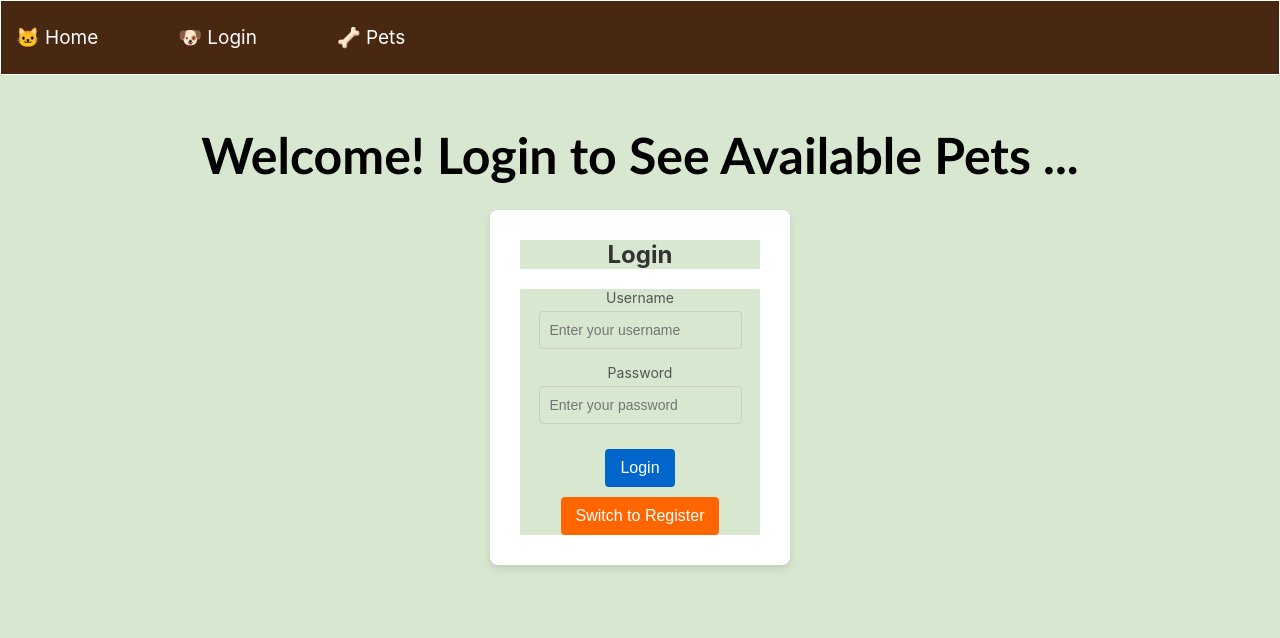
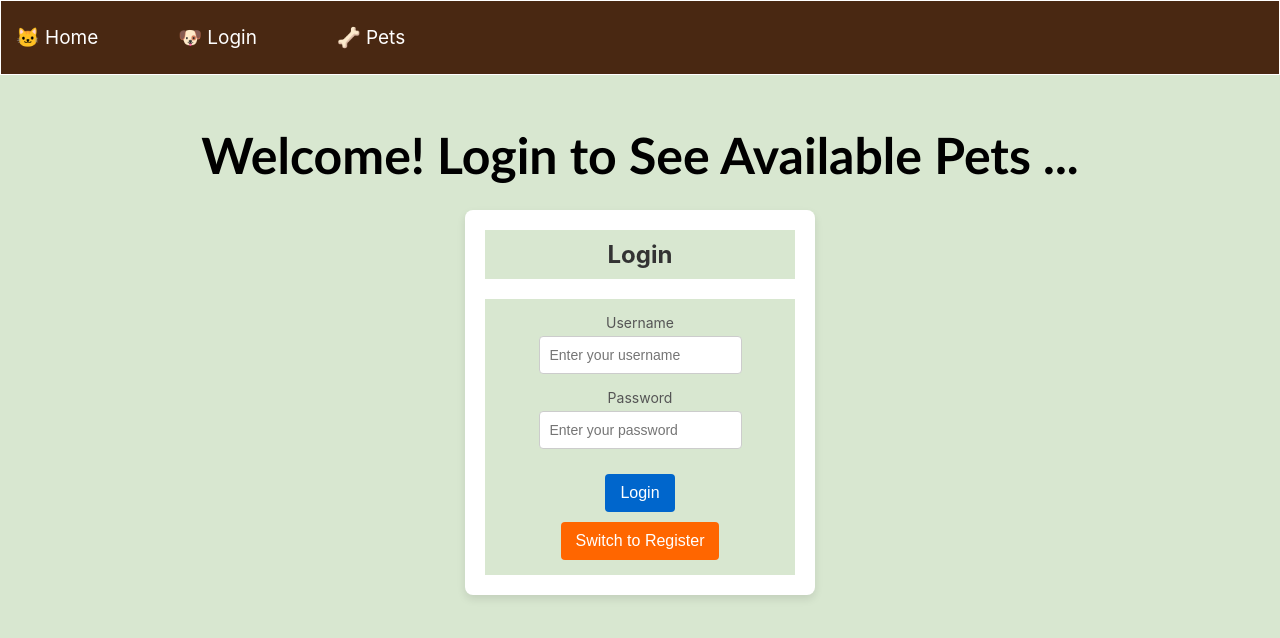
Before and after one commit to brepp22/friends, a React (Create React App) app in the folder client/: page /login in a window 1280 px wide. Shown: the top 638 px of the page. Built offline with nearby package versions, Linux system fonts and the light colour scheme.

Commit message:
login updated

```diff
--- a/client/src/App.css
+++ b/client/src/App.css
@@ -9,34 +9,6 @@ html, body {
   height: 100%;
 }
 
-/* .loginForm {
-  text-align: center;
-}
-
-.login-input {
-  width: 15%;
-  padding: 10px 15px;
-  margin: 8px 0;
-  box-sizing: border-box;
-  background-color: white;
-  border: 3px solid rgb(73, 40, 18);
-  padding-top: 20px;
-}
-
-.toggle-button {
-  border: 3px solid rgb(73, 40, 18);
-  padding: 12px 28px;
-  border-radius: 6px;
-  margin-top: 8px;
-  margin-bottom: 8px;
-  background-color: rgb(112, 73, 47);
-  color:white;
-}
-
-.toggle-button.selected {
-  background-color: #006633;
-  color: #fff;
-} */
 .loginForm{
   display:flex;
   flex-direction: column;
@@ -44,22 +16,24 @@ html, body {
 }
 .login-container {
   background: #fff;
-  padding: 30px;
+  padding: 20px;
   border-radius: 8px;
   box-shadow: 0 4px 8px rgba(0, 0, 0, 0.1);
-  width: 300px;
+  width: 350px;
   text-align: center;
 }
 
 .login-container h2 {
   color: #333;
   margin-bottom: 20px;
+  padding: 10px;
 }
 
 .login-form {
   display: flex;
   flex-direction: column;
   align-items: center;
+  padding: 15px;
 }
 
 .input-group {
@@ -79,6 +53,7 @@ html, body {
   font-size: 14px;
   border: 1px solid #ccc;
   border-radius: 4px;
+  background-color: white;
 }
 
 .submit-button,
@@ -105,7 +80,15 @@ html, body {
 .error-message {
   color: red;
   margin-top: 10px;
-  font-size: 14px;
+  font-size: 15px;
+  padding-bottom: 5px;
+}
+
+.message{
+  color: #3c3a3a;
+  font-size: 15px;
+  margin-top: 10px;
+  padding-bottom: 5px;
 }
 
 .nav {
--- a/client/src/Login.js
+++ b/client/src/Login.js
@@ -34,6 +34,8 @@ export default function Login({ setIsLoggedIn, setWelcomeMessage, setUsername })
 
   const onSubmit = async (evt) => {
     evt.preventDefault();
+    setMessage(null);
+    setError(null);
 
     if (!validateInputs()) return;
 
@@ -89,6 +91,8 @@ export default function Login({ setIsLoggedIn, setWelcomeMessage, setUsername })
     <div className="login-container">
       <h2>{isRegistering ? 'Register' : 'Login'}</h2>
       <form onSubmit={onSubmit} className="login-form">
+      {error && <p className="error-message">{error}</p>}
+      {message && <p className="message">{message}</p>}
         <div className="input-group">
           <label htmlFor="username">Username</label>
           <input
@@ -117,8 +121,6 @@ export default function Login({ setIsLoggedIn, setWelcomeMessage, setUsername })
         <button type="button" onClick={toggleMode} className="toggle-button">
           {isRegistering ? 'Switch to Login' : 'Switch to Register'}
         </button>
-        {error && <p className="error-message">{error}</p>}
-        {message && <p className="message">{message}</p>}
       </form>
     </div>
   );
```
Also changed, not shown: 1 other file (tests, documents, lock files or other folders).
